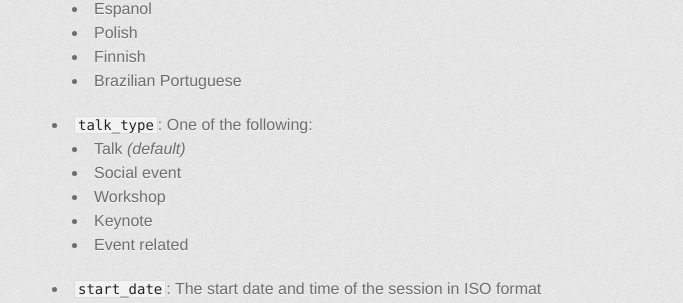
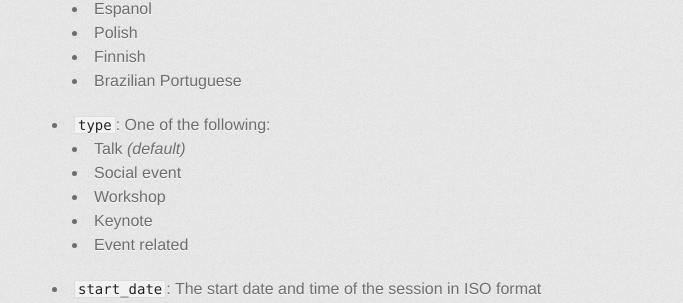
Before and after one commit to joindin/joindin-api, a Jekyll site: the page built from talks.md, in a window 1280 px wide and 900 px high, scrolled down 3374 px. Shown: the part 143-446 px from the top of the window, without its empty margins (298-981 px from the left). Built offline with Jekyll 4.4.1, drawn with Linux system fonts in a browser that asks for light colours; some web fonts are replaced; a script that is not in the unit is left out.

Commit message:
Rename talk_type to talk

```diff
--- a/talks.md
+++ b/talks.md
@@ -136,7 +136,7 @@ The following fields are understood:
      - Polish
      - Finnish
      - Brazilian Portuguese
-*  ``talk_type``: One of the following:
+*  ``type``: One of the following:
      - Talk *(default)*
      - Social event
      - Workshop
```
